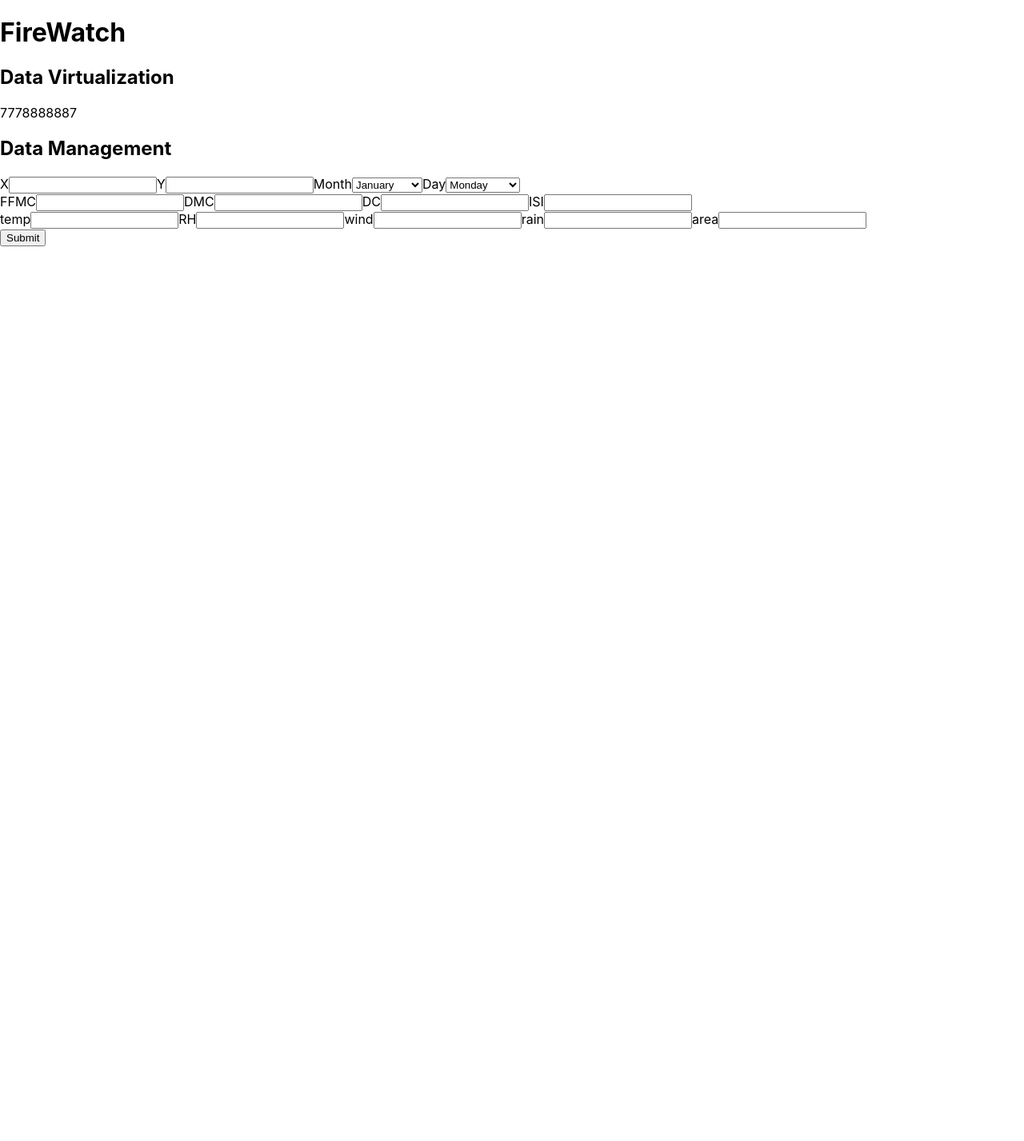
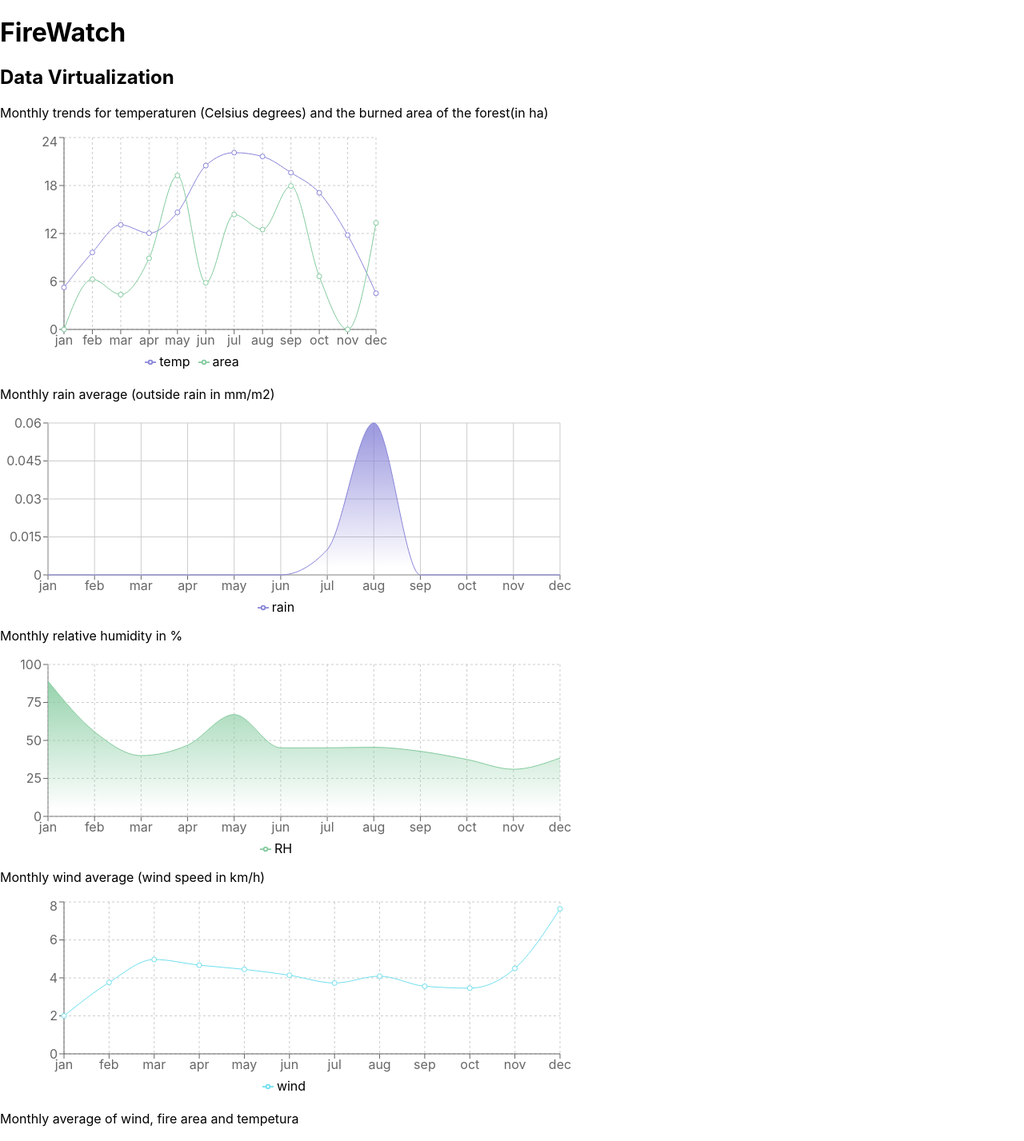
Before and after one commit to Yan-MX/Firewatch, a React (Create React App) app: page / in a window 1280 px wide. Shown: the top 1427 px of the page at 80% size. Before the commit the page ends 800 px from the top, so only its background shows below. Built offline with nearby package versions, Linux system fonts and the light colour scheme.

Commit message:
adding charts

```diff
--- a/package.json
+++ b/package.json
@@ -10,6 +10,7 @@
     "@types/node": "^12.19.3",
     "@types/react": "^16.9.55",
     "@types/react-dom": "^16.9.9",
+    "@types/recharts": "^1.8.16",
     "react": "^17.0.1",
     "react-dom": "^17.0.1",
     "react-scripts": "4.0.0",
--- a/src/components/DataVirtual.tsx
+++ b/src/components/DataVirtual.tsx
@@ -1,4 +1,17 @@
 import React from "react";
+import {
+  LineChart,
+  Line,
+  CartesianGrid,
+  Tooltip,
+  Legend,
+  YAxis,
+  XAxis,
+  Area,
+  AreaChart,
+  ComposedChart,
+  Bar,
+} from "recharts";
 import { DataObject } from "../App";
 import jsonData from "../data/forestfires.json";
 const loadData: DataObject[] = [...jsonData];
@@ -14,37 +27,193 @@ const dataHandler = () => {
 dataHandler();
 //make data ready for virtualization
 type MonthlyData = {
-  key: number;
+  key: string;
   month: string;
-  day: string;
   temp: number;
   RH: number;
   wind: number;
   rain: number;
   area: number;
 };
-let dataforChart: MonthlyData[];
-const dataEdit = () => {
-  console.log("data edit is called");
-  console.log("sum length" + loadDatawithKey.length);
+let dataforChart: MonthlyData[] = [];
+const dataEdit = (month: string) => {
   let dataholder: DataObjectwithKey[] = loadDatawithKey.filter(
-    (x) => x.month === "mar"
+    (x) => x.month === month
   );
-  console.log("attention num of Jan:" + dataholder.length);
-  let datapoint: MonthlyData;
-  let accumulator = 0;
-  let tempAverage: any =
-    dataholder.reduce(function (accumulator, current) {
-      return accumulator + current.temp;
-    }, 0) / dataholder.length;
-  console.log(tempAverage);
+
+  let tempAverage: number = parseFloat(
+    (
+      dataholder.reduce(function (accumulator, current) {
+        return accumulator + current.temp;
+      }, 0) / dataholder.length
+    ).toFixed(2)
+  );
+  let RHAverage: number = parseFloat(
+    (
+      dataholder.reduce(function (accumulator, current) {
+        return accumulator + current.RH;
+      }, 0) / dataholder.length
+    ).toFixed(2)
+  );
+  let windAverage: number = parseFloat(
+    (
+      dataholder.reduce(function (accumulator, current) {
+        return accumulator + current.wind;
+      }, 0) / dataholder.length
+    ).toFixed(2)
+  );
+  let rainAverage: number = parseFloat(
+    (
+      dataholder.reduce(function (accumulator, current) {
+        return accumulator + current.rain;
+      }, 0) / dataholder.length
+    ).toFixed(2)
+  );
+  let areaAverage: number = parseFloat(
+    (
+      dataholder.reduce(function (accumulator, current) {
+        return accumulator + current.area;
+      }, 0) / dataholder.length
+    ).toFixed(2)
+  );
+  dataforChart.push({
+    key: month,
+    month: month,
+    temp: tempAverage,
+    RH: RHAverage,
+    wind: windAverage,
+    rain: rainAverage,
+    area: areaAverage,
+  });
+  console.log(dataforChart.length);
+  console.log(dataforChart[dataforChart.length - 1]);
 };
-dataEdit();
+const months = [
+  "jan",
+  "feb",
+  "mar",
+  "apr",
+  "may",
+  "jun",
+  "jul",
+  "aug",
+  "sep",
+  "oct",
+  "nov",
+  "dec",
+];
+for (let m of months) {
+  dataEdit(m);
+}
 
 function DataVirtual() {
   return (
     <div>
-      <p>{loadData.slice(0, 10).map((a) => a.X)}</p>
+      <p>
+        Monthly trends for temperaturen (Celsius degrees) and the burned area of
+        the forest(in ha)
+      </p>
+      <LineChart
+        width={500}
+        height={300}
+        data={dataforChart}
+        margin={{
+          top: 5,
+          right: 30,
+          left: 20,
+          bottom: 5,
+        }}
+      >
+        <CartesianGrid strokeDasharray="3 3" />
+        <XAxis dataKey="month" />
+        <YAxis />
+        <Tooltip />
+        <Legend />
+        <Line
+          type="monotone"
+          dataKey="temp"
+          stroke="#8884d8"
+          activeDot={{ r: 8 }}
+        />
+        <Line type="monotone" dataKey="area" stroke="#82ca9d" />
+      </LineChart>
+      <p> Monthly rain average (outside rain in mm/m2) </p>
+      <AreaChart
+        width={730}
+        height={250}
+        data={dataforChart}
+        margin={{ top: 10, right: 30, left: 0, bottom: 0 }}
+      >
+        <defs>
+          <linearGradient id="colorrain" x1="0" y1="0" x2="0" y2="1">
+            <stop offset="5%" stopColor="#8884d8" stopOpacity={0.8} />
+            <stop offset="95%" stopColor="#8884d8" stopOpacity={0} />
+          </linearGradient>
+        </defs>
+        <XAxis dataKey="month" />
+        <YAxis />
+        <CartesianGrid />
+        <Tooltip />
+        <Legend />
+        <Area
+          type="monotone"
+          dataKey="rain"
+          stroke="#8884d8"
+          fillOpacity={1}
+          fill="url(#colorrain)"
+        />
+      </AreaChart>
+      <p>Monthly relative humidity in %</p>
+      <AreaChart
+        width={730}
+        height={250}
+        data={dataforChart}
+        margin={{ top: 10, right: 30, left: 0, bottom: 0 }}
+      >
+        <defs>
+          <linearGradient id="colorRH" x1="0" y1="0" x2="0" y2="1">
+            <stop offset="5%" stopColor="#82ca9d" stopOpacity={0.8} />
+            <stop offset="95%" stopColor="#82ca9d" stopOpacity={0} />
+          </linearGradient>
+        </defs>
+        <XAxis dataKey="month" />
+        <YAxis />
+        <CartesianGrid strokeDasharray="3 3" />
+        <Tooltip />
+        <Legend />
+        <Area
+          type="monotone"
+          dataKey="RH"
+          stroke="#82ca9d"
+          fillOpacity={1}
+          fill="url(#colorRH)"
+        />
+      </AreaChart>
+      <p>Monthly wind average (wind speed in km/h)</p>
+      <LineChart
+        width={730}
+        height={250}
+        data={dataforChart}
+        margin={{ top: 5, right: 30, left: 20, bottom: 5 }}
+      >
+        <CartesianGrid strokeDasharray="3 3" />
+        <XAxis dataKey="month" />
+        <YAxis />
+        <Tooltip />
+        <Legend />
+        <Line type="monotone" dataKey="wind" stroke="#6fdfee" />
+      </LineChart>
+      <p>Monthly average of wind, fire area and tempetura</p>
+      <ComposedChart width={730} height={250} data={dataforChart}>
+        <XAxis dataKey="name" />
+        <YAxis />
+        <Tooltip />
+        <Legend />
+        <CartesianGrid stroke="#f5f5f5" />
+        <Area type="monotone" dataKey="wind" fill="#6fdfee" stroke="#8884d8" />
+        <Bar dataKey="area" barSize={20} fill="#413ea0" />
+        <Line type="monotone" dataKey="temp" stroke="#ff7300" />
+      </ComposedChart>
     </div>
   );
 }
```
Also changed, not shown: 1 other file (tests, documents, lock files or other folders).
